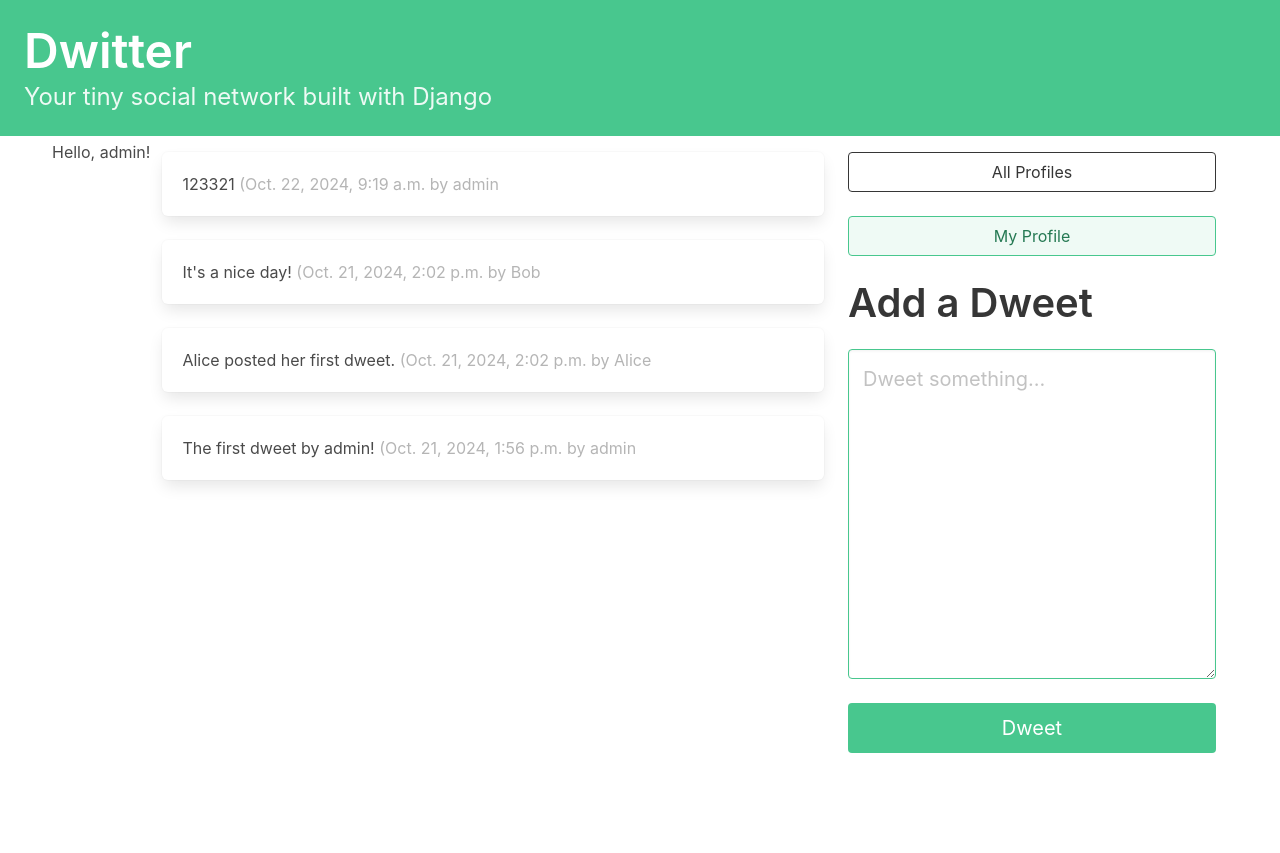
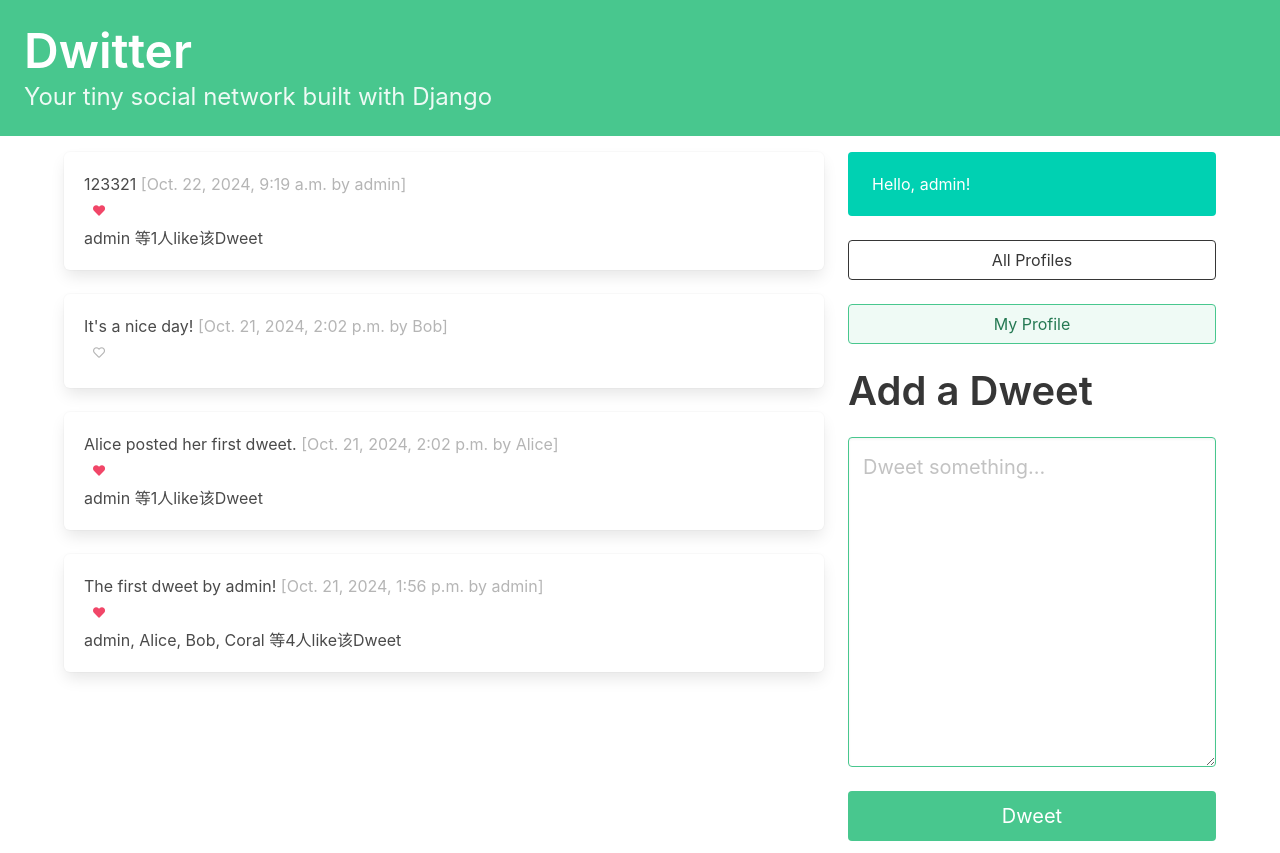
Before and after one commit to HollowGL/Dwitter, a Django app: page / in a window 1280 px wide. Before the commit the page ends 753 px from the top, so only its background shows below. Run offline with Django 3.2, Linux system fonts and the light colour scheme; a user stored in the database is signed in; data comes from the database, SQL or seed files in the repository; both versions use the stored data as it was after the commit.

Commit message:
feat: ❤ like the dweet

```diff
--- a/dwitter/forms.py
+++ b/dwitter/forms.py
@@ -1,7 +1,6 @@
 from django import forms
 
 from .models import Dweet
-
 
 class DweetForm(forms.ModelForm):
     body = forms.CharField(
@@ -13,8 +12,8 @@ class DweetForm(forms.ModelForm):
             }
         ),
         label="",
-        )
+    )
 
     class Meta:
         model = Dweet
-        exclude = ("user", )
+        exclude = ("user", "likes")  # 排除'user'和'likes'字段
--- a/dwitter/models.py
+++ b/dwitter/models.py
@@ -35,6 +35,7 @@ class Dweet(models.Model):
     )
     body = models.CharField(max_length=140)
     created_at = models.DateTimeField(auto_now_add=True)
+    likes = models.ManyToManyField(User, related_name="liked_dweets", blank=True)
 
     def __str__(self):
         return (
@@ -42,3 +43,12 @@ class Dweet(models.Model):
             f"({self.created_at:%Y-%m-%d %H:%M}): "
             f"{self.body[:30]}..."
         )
+
+
+class Like(models.Model):
+    user = models.ForeignKey(User, on_delete=models.CASCADE)
+    dweet = models.ForeignKey(Dweet, on_delete=models.CASCADE)
+    created_at = models.DateTimeField(auto_now_add=True)
+
+    class Meta:
+        unique_together = ('user', 'dweet')
--- a/dwitter/templates/base.html
+++ b/dwitter/templates/base.html
@@ -8,6 +8,7 @@
     <meta name="viewport" content="width=device-width, initial-scale=1.0">
     <!-- Include the Bulma CSS framework for styling -->
     <link rel="stylesheet" href="https://cdn.jsdelivr.net/npm/bulma@0.9.3/css/bulma.min.css">
+    <link rel="stylesheet" href="https://cdnjs.cloudflare.com/ajax/libs/font-awesome/5.15.3/css/all.min.css">
     <title>Dwitter</title>
 </head>
 <body>
--- a/dwitter/templates/dwitter/dashboard.html
+++ b/dwitter/templates/dwitter/dashboard.html
@@ -4,21 +4,53 @@
 
 {% block content %}
 
-Hello, {{ user.username|default:'Guest' }}!
 
 <div class="column">
-    {% for dweet in dweets %}
+
+    {% for item in liked_by_followed_all%}
     <div class="box">
-        {{dweet.body}}
+        {{ item.dweet.body }}
         <span class="is-small has-text-grey-light">
-            ({{ dweet.created_at }} by {{ dweet.user.username }}
+            [{{ item.dweet.created_at }} by {{ item.dweet.user.username }}]
         </span>
+
+        <form action="{% url 'dwitter:like_dweet' item.dweet.id %}" method="post">
+            {% csrf_token %}
+            <button type="submit" class="button is-small is-white">
+                {% if item.liked_by_user %}
+                    <span class="icon has-text-danger">
+                        <i class="fas fa-heart"></i>
+                    </span>
+                {% else %}
+                    <span class="icon has-text-grey-light">
+                        <i class="far fa-heart"></i>
+                    </span>
+                {% endif %}
+            </button>
+        </form>
+
+        <div>
+            {% for like in item.liked_by_followed%}
+                {{ like.username }}{% if not forloop.last %}, {% endif %}
+            {% endfor %}
+
+            {% if item.dweet.likes.count != 0 %}
+                等{{ item.dweet.likes.count }}人like该Dweet
+            {% endif %}
+
+        </div>
+
     </div>
     {% endfor %}
+
 </div>
 
 
 <div class="column is-one-third">
+
+    <div class="notification is-primary">
+        Hello, {{ user.username|default:'Guest' }}!
+    </div>
 
     <div class="block">
         <a href="{% url 'dwitter:profile_list' %} ">
--- a/dwitter/urls.py
+++ b/dwitter/urls.py
@@ -1,6 +1,6 @@
 from django.urls import path
 
-from .views import dashboard, profile_list, profile
+from .views import dashboard, profile_list, profile, like_dweet
 
 
 app_name = "dwitter"
@@ -9,4 +9,5 @@ urlpatterns = [
     path("", dashboard, name="dashboard"),
     path("profile_list/", profile_list, name="profile_list"),
     path("profile/<int:pk>", profile, name="profile"),
+    path("like/<int:dweet_id>/", like_dweet, name="like_dweet"),
 ]
--- a/dwitter/views.py
+++ b/dwitter/views.py
@@ -1,4 +1,4 @@
-from django.shortcuts import render, redirect
+from django.shortcuts import render, redirect, get_object_or_404
 
 from .forms import DweetForm
 from .models import Dweet, Profile
@@ -13,14 +13,24 @@ def dashboard(request):
             dweet.save()
             return redirect("dwitter:dashboard")
 
+    # Get dweets from users that the current user follows
+    # and order them by creation time
     followed_dweets = Dweet.objects.filter(
         user__profile__in=request.user.profile.follows.all()
     ).order_by("-created_at")
 
+    liked_by_followed_all = []
+    for dweet in followed_dweets:
+        liked_by_followed_all.append({
+            "dweet": dweet,
+            "liked_by_followed": dweet.likes.filter(profile__in=request.user.profile.follows.all()),
+            "liked_by_user": request.user in dweet.likes.all()
+        })
+
     return render(
         request,
         "dwitter/dashboard.html",
-        {"form": form, "dweets": followed_dweets}
+        {"form": form, "liked_by_followed_all": liked_by_followed_all}
     )
 
 
@@ -45,3 +55,12 @@ def profile(request, pk):
             current_user_profile.follows.remove(profile)
         current_user_profile.save()
     return render(request, "dwitter/profile.html", {"profile": profile})
+
+
+def like_dweet(request, dweet_id):
+    dweet = get_object_or_404(Dweet, id=dweet_id)
+    if request.user in dweet.likes.all():
+        dweet.likes.remove(request.user)
+    else:
+        dweet.likes.add(request.user)
+    return redirect('dwitter:dashboard')
```
Also changed, not shown: dwitter/templates/dwitter/profile.html (+17 -0 lines), db.sqlite3, dwitter/migrations/0003_auto_20241107_2241.py (added).
